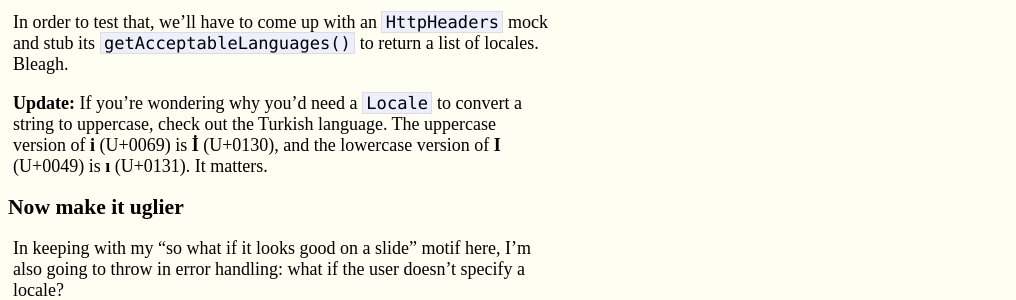
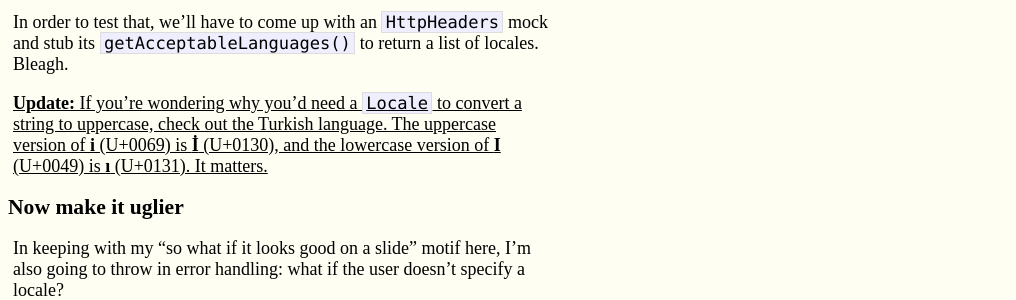
Before and after one commit to prahaladbelavadi/codahale.com, a Jekyll site: the page built from _posts/2009-05-16-what-makes-jersey-interesting-injection-providers.md, in a window 1280 px wide. Shown: the part 1708-2008 px from the top of the page, without its empty margins (0-1016 px from the left). Built offline with Jekyll 4.4.1, drawn with Linux system fonts in a browser that asks for light colours; Markdown is read by kramdown in place of the engine named in the settings.

Commit message:
Make it as inserted.

```diff
--- a/_posts/2009-05-16-what-makes-jersey-interesting-injection-providers.md
+++ b/_posts/2009-05-16-what-makes-jersey-interesting-injection-providers.md
@@ -89,10 +89,12 @@ public String uppercase(@Context HttpHeaders headers) {
 In order to test that, we'll have to come up with an `HttpHeaders` mock and stub
 its `getAcceptableLanguages()` to return a list of locales. Bleagh.
 
+<ins>
 **Update:** If you're wondering why you'd need a `Locale` to convert a string to
 uppercase, check out the Turkish language. The uppercase version of **i**
 (U+0069) is **İ** (U+0130), and the lowercase version of **I** (U+0049) is **ı**
 (U+0131). It matters.
+</ins>
 
 Now make it uglier
 ------------------
```
